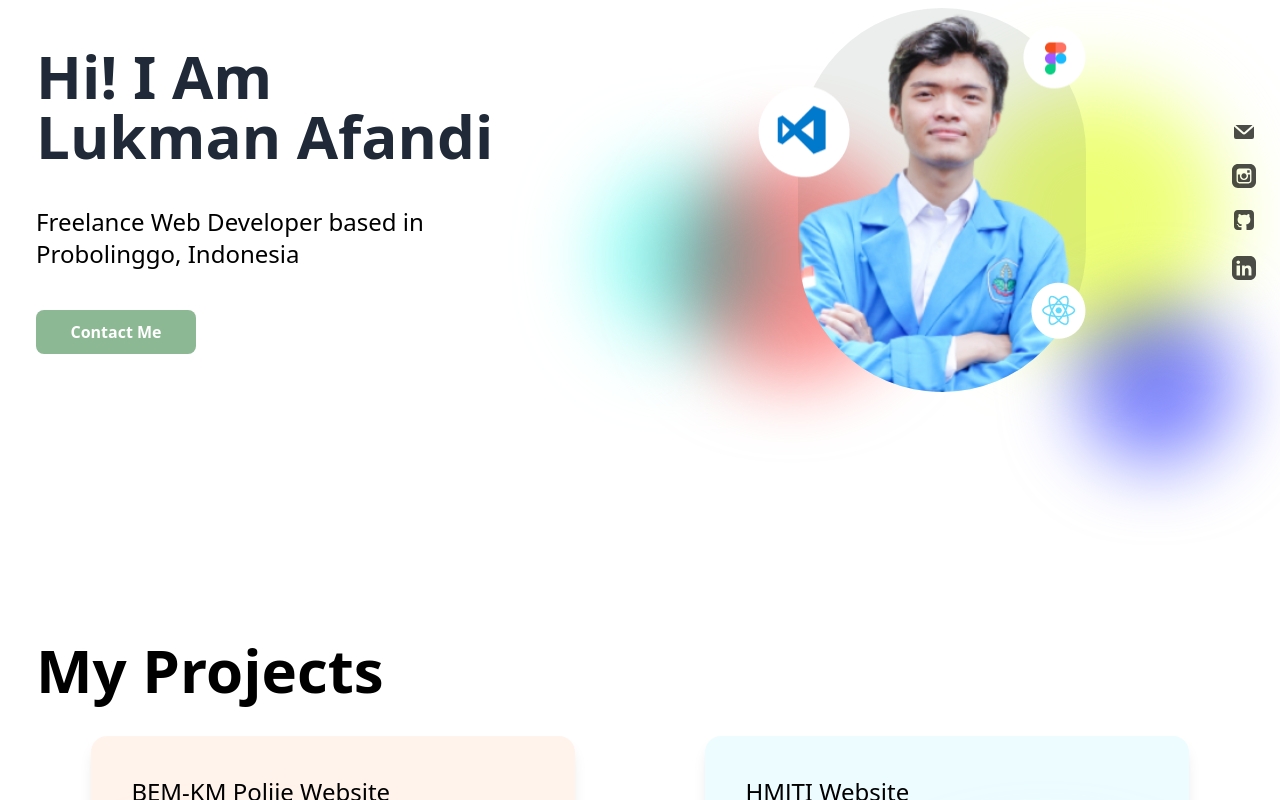
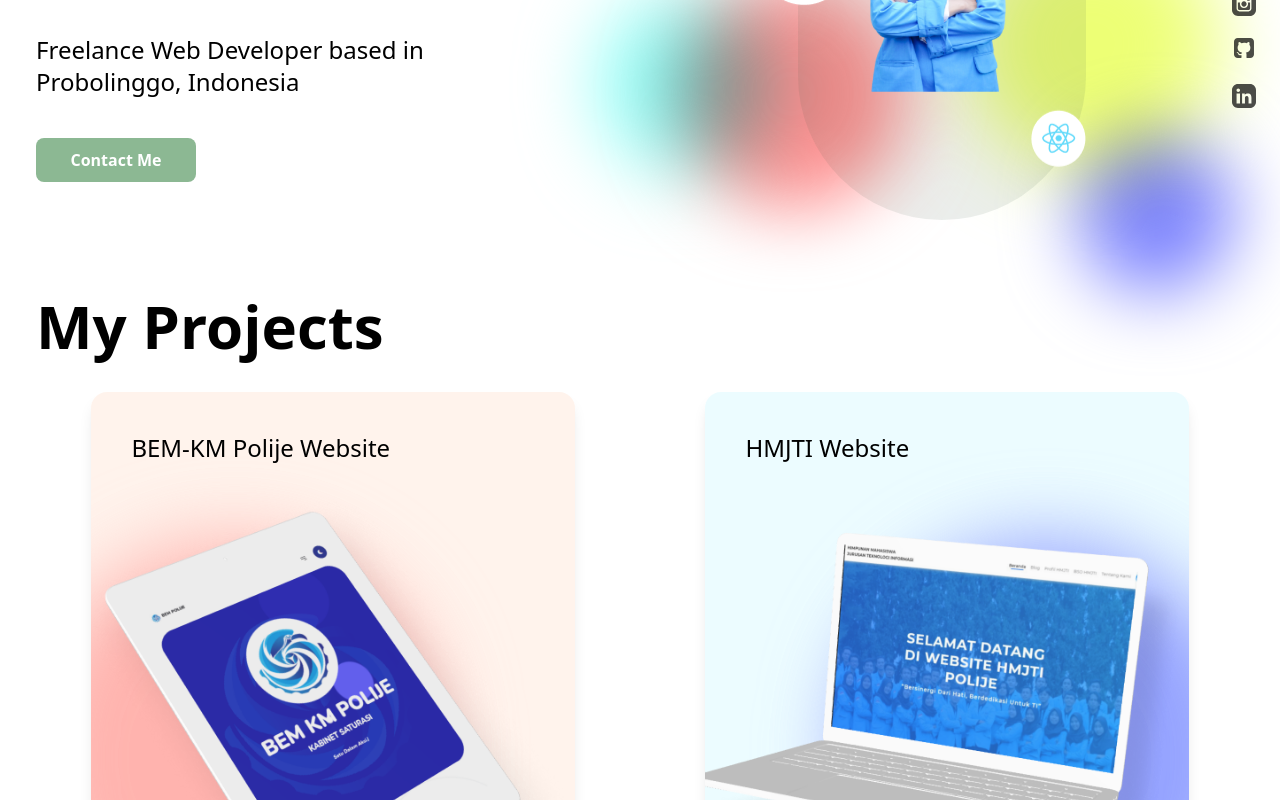
Before and after one commit to LukmanAfandii/LukmanAfandii.github.io, a React (Vite) app: page / in a window 1280 px wide. Shown: the part 200-1000 px from the top of the page. Built offline with nearby package versions, Linux system fonts and the light colour scheme.

Commit message:
fix several bugs

```diff
--- a/src/App.tsx
+++ b/src/App.tsx
@@ -15,7 +15,7 @@ function App() {
     <div >
       <Navbar toggleTheme={() => { }} />
       <main className="overflow-hidden dark:bg-[#101926]">
-        <Section id='home' className='h-[100vh] mt-0 md:mt-[-56px]'>
+        <Section id='home' className='h-[100vh - 70px] py-9 mt-0 md:mt-[-56px]'>
           <div className="order-2 w-full md:w-2/4 md:order-1">
             <div className="md:max-w-[30rem] max-w-[13rem] text-center md:text-left mx-auto md:mx-0">
               <h1 className="text-3xl font-semibold text-gray-800  dark:text-[#FFFFFF] md:text-6xl md:mt-0 mt-7">Hi! I Am Lukman Afandi</h1>
@@ -40,13 +40,13 @@ function App() {
                     drag
                     dragConstraints={constraintsRef}
                   >
-                    <img src="/assets/Lukman Afandi.png" alt="" srcSet="" className="pointer-events-none object-contain w-full h-full dark:bg-[#55E6A5]" />
+                    <img src="/assets/Lukman Afandi.png" alt="" srcSet="" className="h-64 pointer-events-none object-contain w-full dark:bg-[#55E6A5]" />
                   </motion.div>
                 </motion.div>
               </div>
-              <img src="/assets/figma-logo.png" alt="" srcSet="" className="absolute right-0 z-50 animate-bounce bottom-3/4 animation-delay-2000" />
-              <img src="/assets/react-logo.png" alt="" srcSet="" className="absolute right-0 z-50 animate-bounce top-3/4 animation-delay-3000" />
-              <img src="/assets/vscode-logo.png" alt="" srcSet="" className="absolute z-50 translate-y-1/2 animate-bounce bottom-1/2 -left-10 animation-delay-4000" />
+              <img src="/assets/figma-logo.png" alt="" srcSet="" className="absolute right-0 z-50 md:h-auto h-11 animate-bounce bottom-3/4 animation-delay-2000" />
+              <img src="/assets/react-logo.png" alt="" srcSet="" className="absolute right-0 z-50 animate-bounce md:h-auto h-11 top-3/4 animation-delay-3000" />
+              <img src="/assets/vscode-logo.png" alt="" srcSet="" className="absolute z-50 h-16 translate-y-1/2 animate-bounce md:h-auto bottom-1/2 -left-10 animation-delay-4000" />
 
             </div>
             <div className="absolute inset-0 top-0 -z-10">
@@ -87,7 +87,7 @@ function App() {
           <div className="flex flex-wrap items-center justify-around gap-5">
             <div className="md:w-2/5 w-full rounded-2xl bg-[#FFEBE0] dark:bg-opacity-100 bg-opacity-60 mt-9 relative overflow-hidden shadow-lg">
               <div className="absolute -left-[12%] -bottom-[12%] h-5/6 w-5/6  rounded-full  mix-blend-multiply filter blur-2xl bg-[#FFBCBC]"></div>
-              <div className="relative p-10 pb-0">
+              <div className="relative p-6 pb-0 md:p-10">
                 <h2 className="text-2xl font-medium dark:text-[#101926]">
                   BEM-KM Polije Website
                 </h2>
@@ -98,7 +98,7 @@ function App() {
             </div>
             <div className="md:w-2/5 w-full rounded-2xl bg-[#E0FBFF] dark:bg-opacity-100 bg-opacity-60 mt-9 relative overflow-hidden shadow-lg">
               <div className="absolute -right-[12%] -bottom-[12%] h-5/6 w-5/6  rounded-full  mix-blend-multiply filter blur-2xl bg-[#A0A4FF]"></div>
-              <div className="relative p-10 pb-0">
+              <div className="relative p-6 pb-0 md:p-10">
                 <h2 className="text-2xl font-medium dark:text-[#101926]">
                   HMJTI Website
                 </h2>
@@ -110,7 +110,7 @@ function App() {
             </div>
             <div className="md:w-2/5 w-full rounded-2xl bg-[#E0FFE3] dark:bg-opacity-100 bg-opacity-60 mt-9 relative overflow-hidden shadow-lg">
               <div className="absolute -left-[12%] -bottom-[12%] h-5/6 w-5/6  rounded-full  mix-blend-multiply filter blur-2xl bg-[#8EFFBB]"></div>
-              <div className="relative p-10 pb-0">
+              <div className="relative p-6 pb-0 md:p-10">
                 <h2 className="text-2xl font-medium dark:text-[#101926]">
                   Explore Indonesia
                 </h2>
@@ -124,12 +124,12 @@ function App() {
         <Section id='about-me' className='relative justify-around'>
           <div className="w-full mb-8 md:w-1/2 ">
             <h1 className="w-full text-3xl font-semibold md:text-6xl">About Me</h1>
-            <p className="text-base">
+            <p className="text-base text-justify md:text-left">
               In publishing and graphic design, Lorem ipsum is a placeholder text commonly used to demonstrate the visual form of a document or a typeface without relying on meaningful content. Lorem ipsum may be used as a placeholder before final copy is available.
             </p>
           </div>
           <div className="w-full pr-5 mb-8 md:w-1/2">
-            <hr className='w-2/3 mb-5 border-t-4 border-t-gray-900' />
+            <hr className='w-2/3 mb-1 border-t-4 md:mb-5 border-t-gray-900' />
             <h1 className="w-full mb-2 text-3xl font-semibold md:text-5xl">Stacks</h1>
             <ul className='list-disc list-inside'>
               <li>React JS, Next JS, Typescript</li>
@@ -140,7 +140,7 @@ function App() {
             </ul>
           </div>
           <div className="w-full pr-5 mb-8 md:w-1/2">
-            <hr className='w-2/3 mb-5 border-t-4 border-t-gray-900' />
+            <hr className='w-2/3 mb-1 border-t-4 md:mb-5 border-t-gray-900' />
             <h1 className="w-full mb-2 text-3xl font-semibold md:text-5xl">Activities</h1>
             <ul className='list-disc list-inside'>
               <li>Learning</li>
@@ -150,7 +150,7 @@ function App() {
             </ul>
           </div>
           <div className="w-full pr-5 mb-8 md:w-1/2">
-            <hr className='w-2/3 mb-5 border-t-4 border-t-gray-900' />
+            <hr className='w-2/3 mb-1 border-t-4 md:mb-5 border-t-gray-900' />
             <h1 className="w-full mb-2 text-3xl font-semibold md:text-5xl">Tools</h1>
             <ul className='list-disc list-inside'>
               <li>VS Code</li>
--- a/src/components/CardFloatText.tsx
+++ b/src/components/CardFloatText.tsx
@@ -8,7 +8,7 @@ interface CardFloatTextProps {
 
 const CardFloatText = ({bgColor,text,textWhite=true}: CardFloatTextProps) => {
   return (
-    <span className={`cursor-default relative px-5 py-2 font-bold ${bgColor} rounded-full bottom-6 shadow-lg mx-1 ${textWhite?'text-white':'text-gray-900'}`}>{text}</span>
+    <span className={`cursor-default relative md:px-5 px-3 py-1 md:py-2 md:text-base text-sm  font-bold ${bgColor} rounded-full bottom-4 md:bottom-6 shadow-lg mx-1 ${textWhite?'text-white':'text-gray-900'}`}>{text}</span>
   )
 }
 
--- a/src/components/CardImage.tsx
+++ b/src/components/CardImage.tsx
@@ -8,7 +8,7 @@ interface CardImageProps {
 const CardImage = ({src,alt}:CardImageProps) => {
   return (
     <div>
-    <img src={src} alt="" className="object-contain transition-transform duration-1000 ease-in-out scale-125 hover:scale-150" />
+    <img src={src} alt="" className="object-contain transition-transform duration-1000 ease-in-out scale-125 pointer-events-none hover:scale-150" />
     </div>
   )
 }
```
